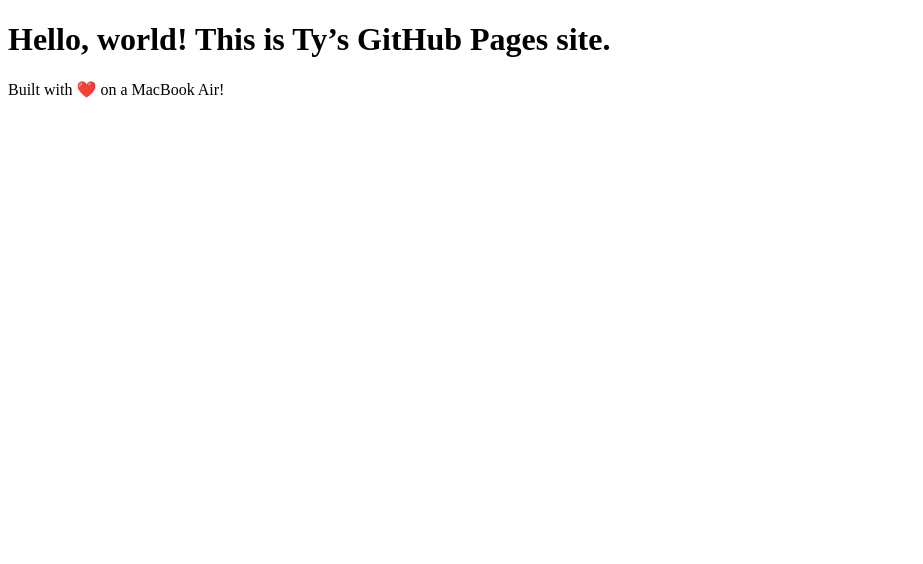
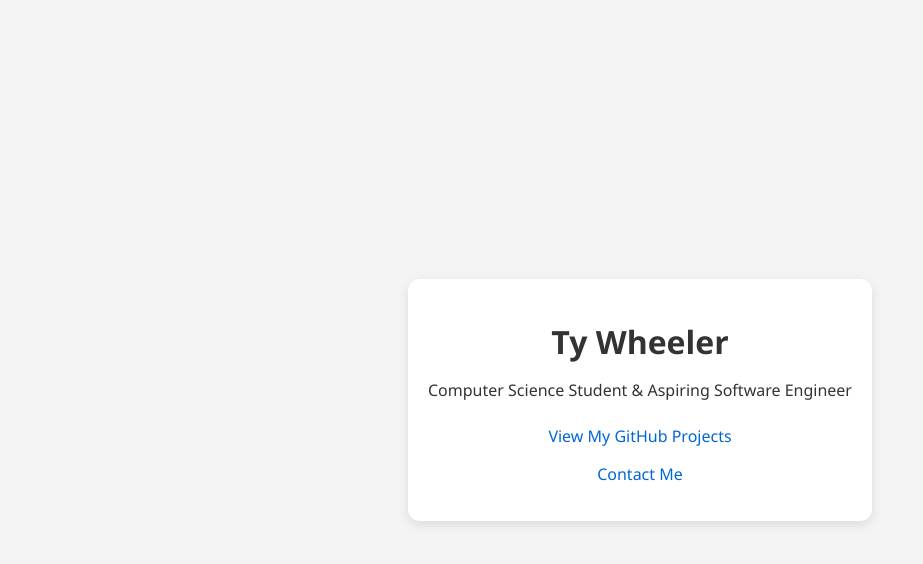
Before and after one commit to TyWheeler01/TyWheeler01.github.io, a plain HTML site: page index.html in a window 1280 px wide. Shown: the whole page, without its empty margins (0-923 px from the left). Drawn offline with Linux system fonts and the light colour scheme.

Commit message:
Homepage edits

```diff
--- a/index.html
+++ b/index.html
@@ -1,10 +1,52 @@
 <!DOCTYPE html>
-<html>
+<html lang="en">
 <head>
-  <title>Welcome to My GitHub Page</title>
+  <meta charset="UTF-8" />
+  <meta name="viewport" content="width=device-width, initial-scale=1.0" />
+  <title>Ty Wheeler | ePortfolio</title>
+  <style>
+    body {
+      margin: 0;
+      font-family: 'Segoe UI', Tahoma, Geneva, Verdana, sans-serif;
+      background-color: #f4f4f4;
+      color: #333;
+      display: flex;
+      align-items: center;
+      justify-content: center;
+      height: 100vh;
+      text-align: center;
+    }
+    .container {
+      max-width: 600px;
+      padding: 20px;
+      background: white;
+      box-shadow: 0 4px 12px rgba(0, 0, 0, 0.1);
+      border-radius: 12px;
+    }
+    h1 {
+      margin-bottom: 0.2em;
+    }
+    a {
+      color: #0366d6;
+      text-decoration: none;
+    }
+    a:hover {
+      text-decoration: underline;
+    }
+    .links {
+      margin-top: 1.5em;
+    }
+  </style>
 </head>
 <body>
-  <h1>Hello, world! This is Ty’s GitHub Pages site.</h1>
-  <p>Built with ❤️ on a MacBook Air!</p>
+  <div class="container">
+    <h1>Ty Wheeler</h1>
+    <p>Computer Science Student & Aspiring Software Engineer</p>
+
+    <div class="links">
+      <p><a href="https://github.com/TyWheeler01?tab=repositories" target="_blank">View My GitHub Projects</a></p>
+      <p><a href="mailto:your.email@example.com">Contact Me</a></p>
+    </div>
+  </div>
 </body>
 </html>
```
